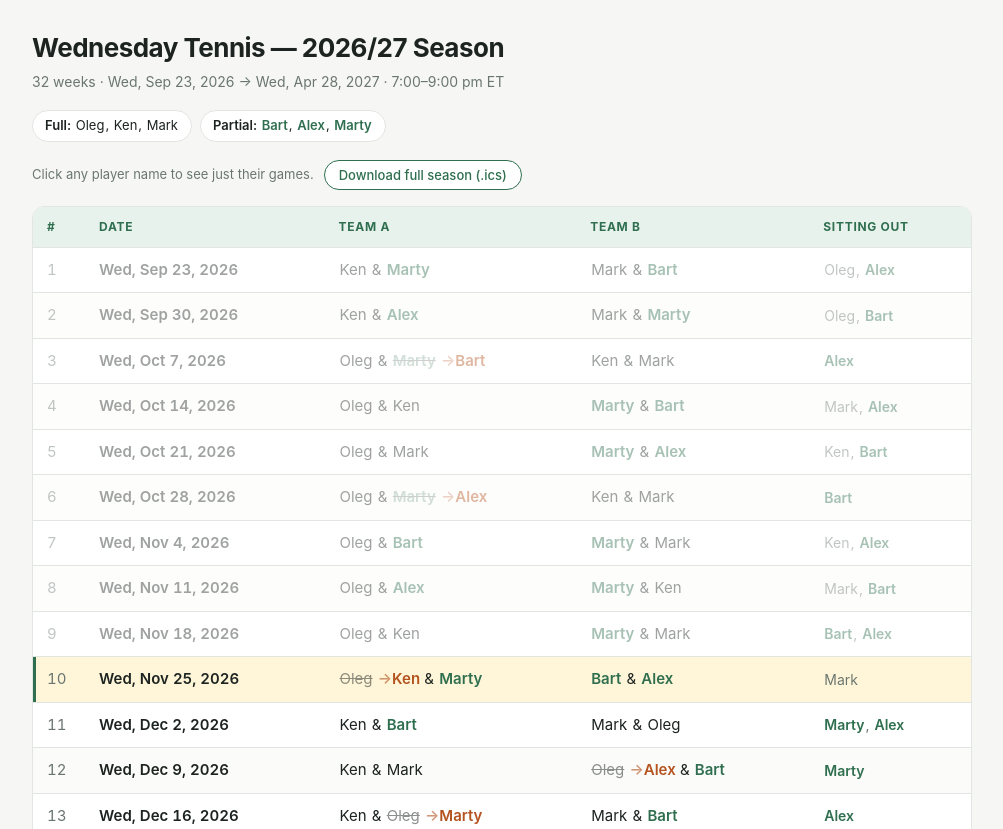
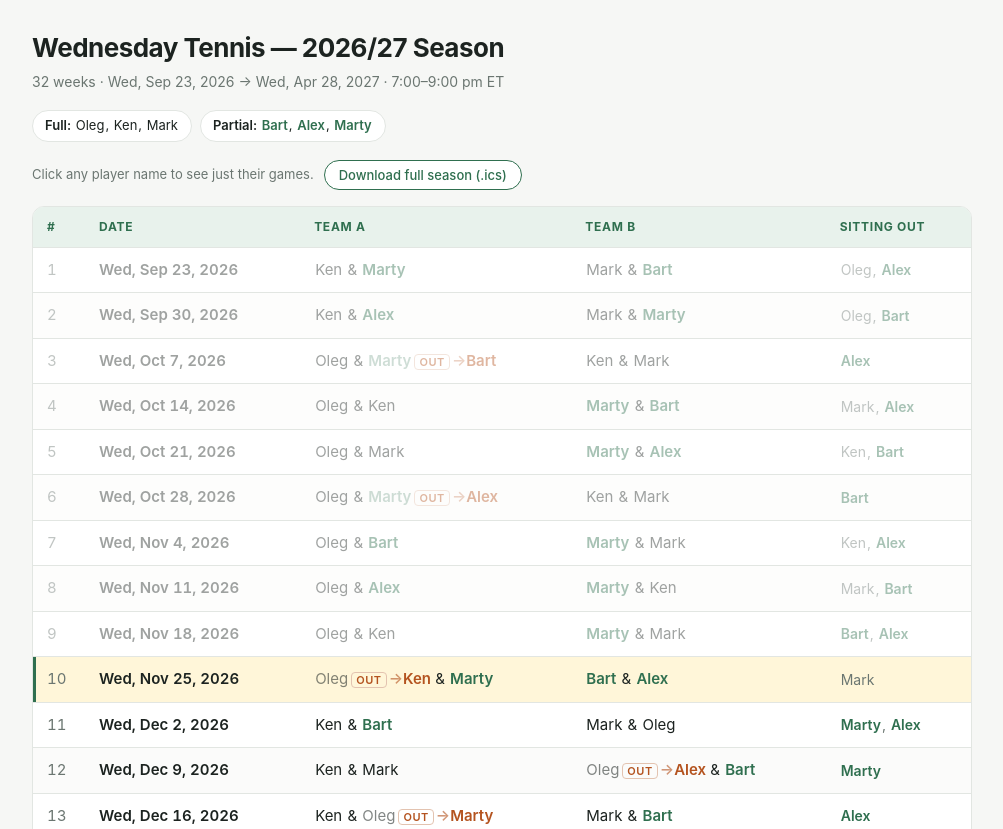
Before and after one commit to zirben0/Southampton_Tennis_26_27, a plain HTML site: page index.html in a window 1280 px wide. Shown: the top 829 px of the page, without its empty margins (138-1141 px from the left). Drawn offline with Linux system fonts and the light colour scheme.

Commit message:
Add files via upload

```diff
--- a/index.html
+++ b/index.html
@@ -47,7 +47,9 @@
       padding:6px 14px;font-size:13px;font-weight:600;cursor:pointer;font-family:inherit}
   .dl:hover{filter:brightness(1.1)}
   .dl.ghost{background:#fff;color:var(--accent);font-weight:500}
-  .subout{text-decoration:line-through;opacity:.5}
+  .subout{opacity:.55}
+  .outtag{font-size:11px;text-transform:uppercase;letter-spacing:.05em;color:#b4531f;
+          border:1px solid #e3c3b0;border-radius:4px;padding:0 4px;margin:0 2px;font-weight:600}
   .subin{color:#b4531f;font-weight:600}
   .subin::before{content:"\2192 ";opacity:.6}
   tbody tr.subrow{box-shadow:inset 3px 0 0 #b4531f}
@@ -93,7 +95,7 @@
   that player&rsquo;s games (7&ndash;9 pm ET, with a 2-hour reminder). Opens in Apple Calendar,
   Google Calendar and Outlook.
 </p>
-<p class="note" style="margin-top:10px">Version <span id="ver">2026-10-26 (3 subs)</span></p>
+<p class="note" style="margin-top:10px">Version <span id="ver">2026-11-24</span></p>
 <script>
 const CONFIG = {
   time:"7:00\u20139:00 pm ET",      // display label
@@ -133,7 +135,8 @@ const DOT="\u00b7", ARR="\u2192";
 
 const name=p=>'<span class="p'+(HALVES.includes(p)?' half':'')+'" data-p="'+p+'">'+p+'</span>';
 const slot=(p,d)=>{ const g=subIn(d,p);
-  return g? '<span class="subout">'+name(p)+'</span> <span class="subin">'+g+'</span>' : name(p); };
+  return g? '<span class="subout">'+name(p)+'</span><span class="outtag">out</span>'
+            +'<span class="subin">'+g+'</span>' : name(p); };
 
 document.getElementById("sub").textContent =
   WEEKS.length+" weeks "+DOT+" "+fmt(dts[0])+" "+ARR+" "+fmt(dts[dts.length-1])
```
